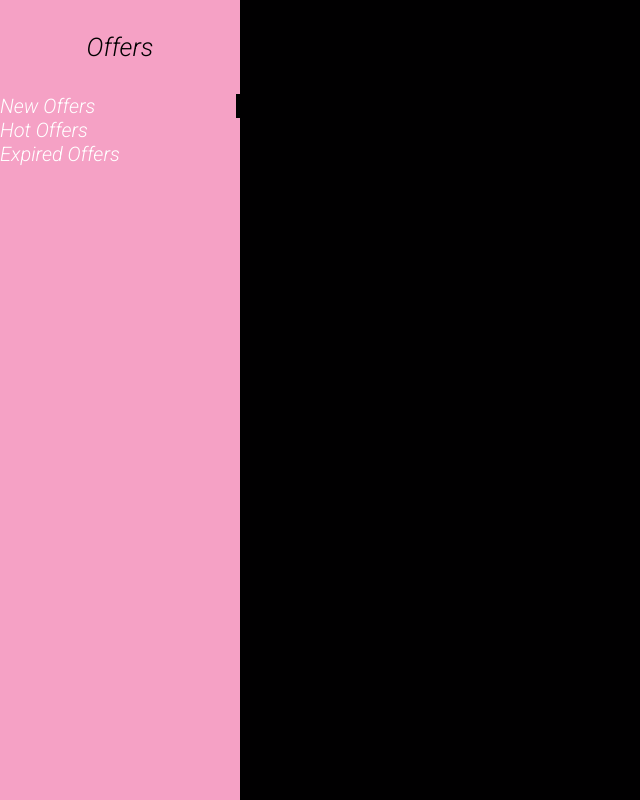
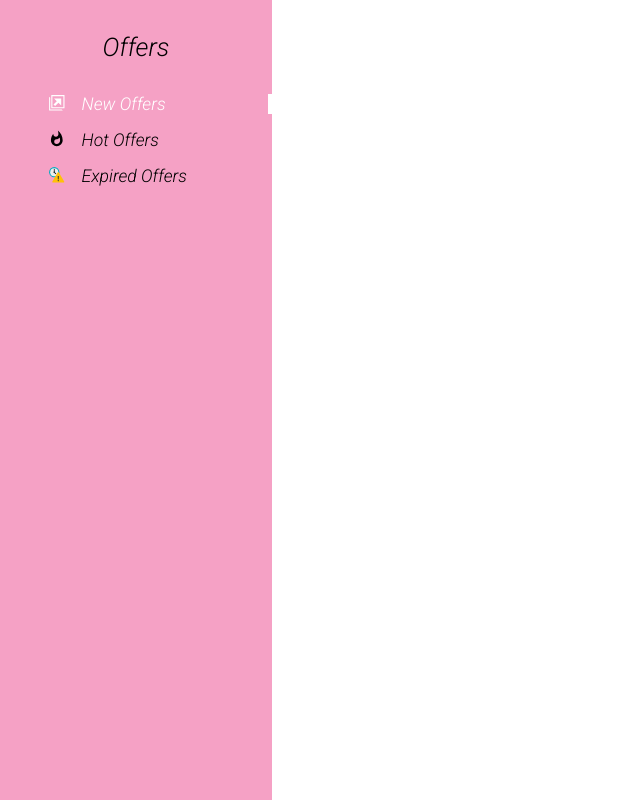
Before and after one commit to NataDav-create/DashboardOffers, a React (Create React App) app in the folder client/: page / in a window 1280 px wide. Shown: the whole page, without its empty margins (0-640 px from the left). Built offline with nearby package versions, Linux system fonts and the light colour scheme.

Commit message:
add styles for sidebar

```diff
--- a/client/package.json
+++ b/client/package.json
@@ -8,6 +8,7 @@
     "@testing-library/user-event": "^12.8.3",
     "react": "^17.0.2",
     "react-dom": "^17.0.2",
+    "react-icons": "^4.3.1",
     "react-scripts": "4.0.3",
     "styled-components": "^5.3.3",
     "web-vitals": "^1.1.2"
--- a/client/src/Components/Links.js
+++ b/client/src/Components/Links.js
@@ -4,7 +4,15 @@ export default function Links({ links }) {
   return (
     <ul>
       {links.map((link) => {
-        return <li className={link.active ? 'active' : ''}>{link.text}</li>;
+        console.log(link);
+        return (
+          <li className={link.active ? 'active' : ''}>
+            <a href="">
+              <link.icon />
+              {link.text}
+            </a>
+          </li>
+        );
       })}
     </ul>
   );
--- a/client/src/Components/Sidebar.js
+++ b/client/src/Components/Sidebar.js
@@ -1,10 +1,13 @@
 import React from 'react';
 import Links from './Links';
 import styled from 'styled-components';
+import { ImNewTab } from 'react-icons/im';
+import { MdWhatshot } from 'react-icons/md';
+import { FcExpired } from 'react-icons/fc';
 
 export const SidebarEl = styled.div`
   position: fixed;
-  width: 15rem;
+  width: 17rem;
   height: 100%;
   background-color: #f5a1c5;
 `;
@@ -21,16 +24,38 @@ export const Offers = styled.div`
 export const LinksEl = styled.div`
   ul {
     .active {
-      border-right: 0.3rem solid #010001;
+      border-right: 0.3rem solid #fff;
+      a {
+        color: #fff;
+      }
+    }
+    li {
+      border-right: 0.3rem solid transparent;
+      margin: 1rem 0;
+      list-style-type: none;
+      a {
+        margin: 0 3rem;
+        color: #010001;
+        font-size: 1.1rem;
+        display: flex;
+        gap: 1rem;
+      }
+      transition: 0.3 ease-in-out;
+      &:hover {
+        border-right-color: #fff;
+        a {
+          color: #fff;
+        }
+      }
     }
   }
 `;
 
 export default function Sidebar() {
   const links = [
-    { text: 'New Offers', icon: '', active: true },
-    { text: 'Hot Offers', icon: '' },
-    { text: 'Expired Offers', icon: '' },
+    { text: 'New Offers', icon: ImNewTab, active: true },
+    { text: 'Hot Offers', icon: MdWhatshot },
+    { text: 'Expired Offers', icon: FcExpired },
   ];
   return (
     <SidebarEl>
--- a/client/src/Components/styles/GlobalStyle.js
+++ b/client/src/Components/styles/GlobalStyle.js
@@ -1,8 +1,6 @@
-import {
-  createGlobalStyle
-} from 'styled-components';
+import { createGlobalStyle } from 'styled-components';
 
-export const GlobalStyle = createGlobalStyle `
+export const GlobalStyle = createGlobalStyle`
 html {
   box-sizing: border-box;
 }
@@ -14,7 +12,7 @@ html {
 body{
   margin: 0;
   padding: 0;
-  background-color: #010001;
+  background-color: #fff;
   font-family: Roboto, sans-serif;
   font-size: 20px;
   color: white;
```
Also changed, not shown: 1 other file (tests, documents, lock files or other folders).
